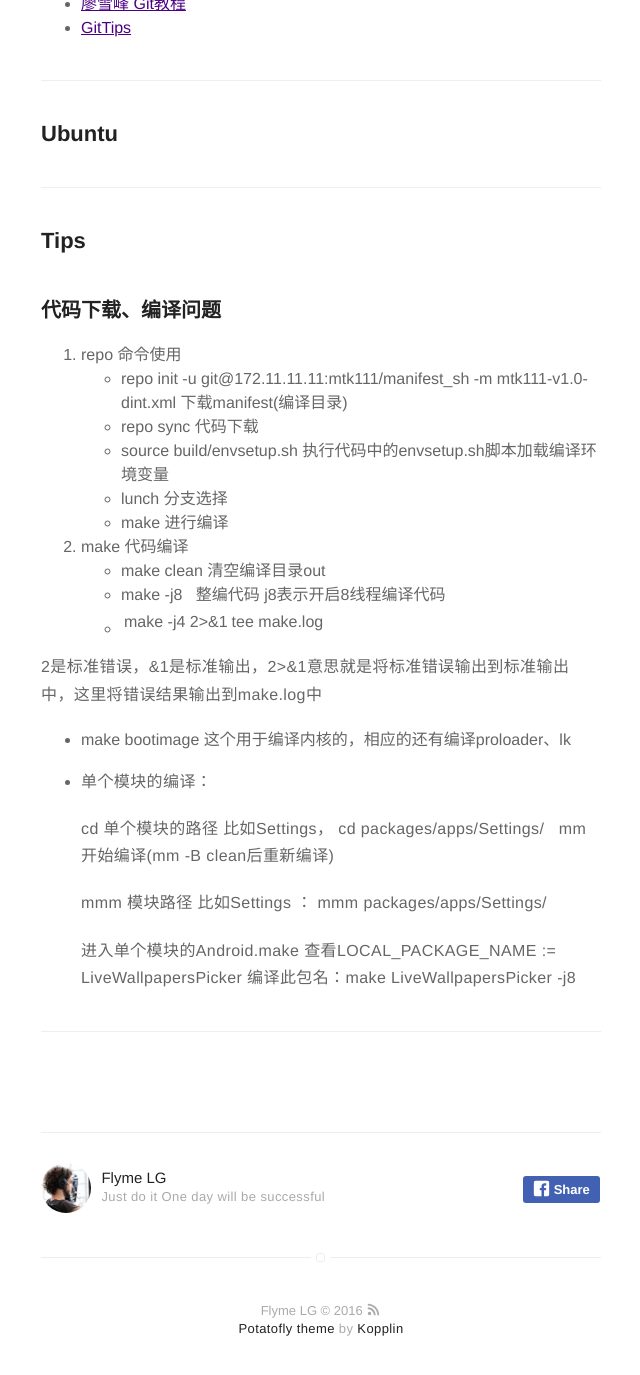
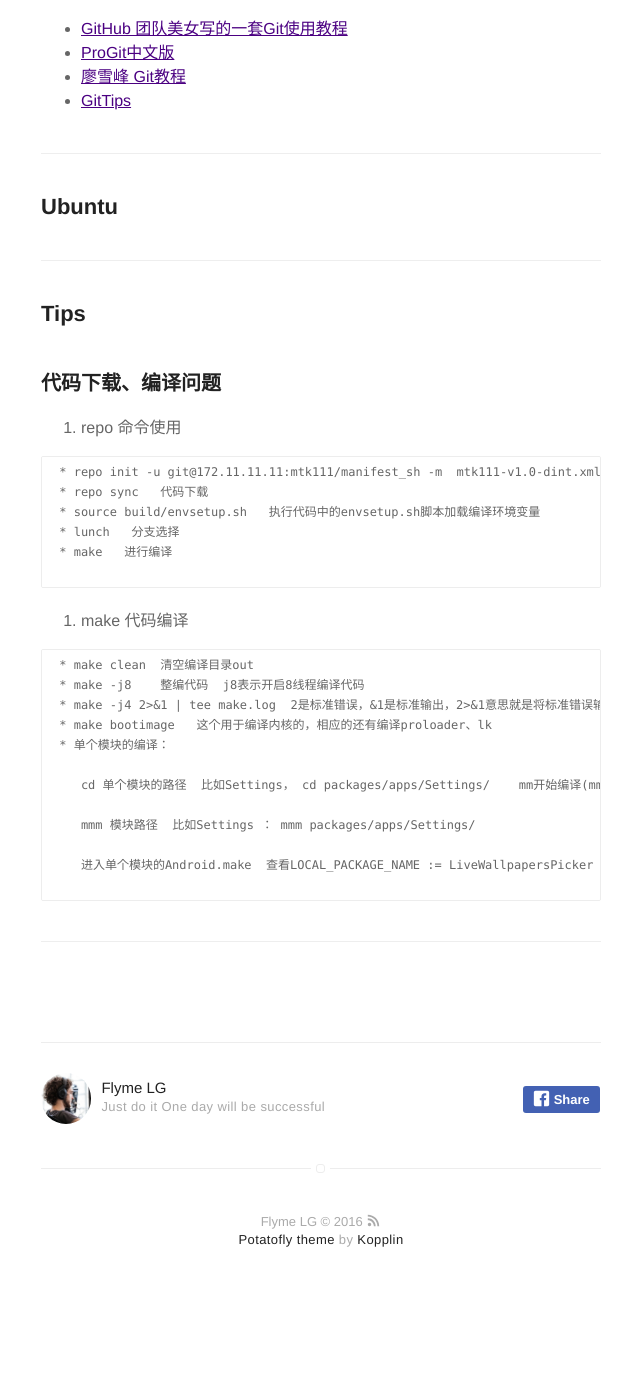
Before and after one commit to potatofly/potatofly.github.io, a Jekyll site: the page built from _posts/2016-10-21-note.md, in a window 1280 px wide and 1400 px high, scrolled down 1715 px. Shown: the top 1375 px of the window, without its empty margins (319-959 px from the left). Built offline with Jekyll 4.4.1, drawn with Linux system fonts in a browser that asks for light colours; after the commit the page ends 3026 px from its top, so only the background shows below that; some of the changed text lies outside the part shown.

Commit message:
Update 2016-10-21-note.md

```diff
--- a/_posts/2016-10-21-note.md
+++ b/_posts/2016-10-21-note.md
@@ -39,12 +39,16 @@
 
 ### 代码分支查看
 1. 整套代码分支查看
-* cd 代码目录/.repo
-* 查看 manifests 文件可以看到代码的所有分支情况
+ {% highlight raw %}
+ * cd 代码目录/.repo
+ * 查看 manifests 文件可以看到代码的所有分支情况
+ {% endhighlight %}
 2. 代码某个目录分支查看
-* cd code-Lite/bootable/recovery   进入查看目录
-* ：～.../recovery$ git remote -v   查看当前代码模块提交分支
-* origin    git@172.26.12.184:mtk8783m/platform/bootable/recovery.git (fetch) 执行上述命令后显示的分支情况
+ {% highlight raw %}
+ * cd code-Lite/bootable/recovery   进入查看目录
+ * ：～.../recovery$ git remote -v   查看当前代码模块提交分支
+ * origin    git@172.26.12.184:mtk8783m/platform/bootable/recovery.git (fetch) 执行上述命令后显示的分支情况
+ {% endhighlight %}
 
 ### 版本回退命令
 * git reset 807f0da91a1e1a4ec2ce48ed33a703cd3b1d7a5f   回退版本保留原来更改
@@ -72,25 +76,30 @@
 
 ### 代码下载、编译问题
 1. repo 命令使用
-* repo init -u git@172.11.11.11:mtk111/manifest_sh -m  mtk111-v1.0-dint.xml   下载manifest(编译目录)
-* repo sync   代码下载
-* source build/envsetup.sh   执行代码中的envsetup.sh脚本加载编译环境变量
-* lunch   分支选择
-* make   进行编译
+ {% highlight raw %}
+ * repo init -u git@172.11.11.11:mtk111/manifest_sh -m  mtk111-v1.0-dint.xml   下载manifest(编译目录)
+ * repo sync   代码下载
+ * source build/envsetup.sh   执行代码中的envsetup.sh脚本加载编译环境变量
+ * lunch   分支选择
+ * make   进行编译
+ {% endhighlight %}
 2. make 代码编译
-* make clean  清空编译目录out
-* make -j8    整编代码  j8表示开启8线程编译代码
-* make -j4 2>&1 | tee make.log
-
- 2是标准错误，&1是标准输出，2>&1意思就是将标准错误输出到标准输出中，这里将错误结果输出到make.log中
-* make bootimage   这个用于编译内核的，相应的还有编译proloader、lk
-* 单个模块的编译：
+ {% highlight raw %}
+ * make clean  清空编译目录out
+ * make -j8    整编代码  j8表示开启8线程编译代码
+ * make -j4 2>&1 | tee make.log  2是标准错误，&1是标准输出，2>&1意思就是将标准错误输出到标准输出中，这里将错误结果输出到make.log中
+ * make bootimage   这个用于编译内核的，相应的还有编译proloader、lk
+ * 单个模块的编译：
 
     cd 单个模块的路径  比如Settings， cd packages/apps/Settings/    mm开始编译(mm -B  clean后重新编译)
 
     mmm 模块路径  比如Settings ： mmm packages/apps/Settings/
 
     进入单个模块的Android.make  查看LOCAL_PACKAGE_NAME := LiveWallpapersPicker  编译此包名：make LiveWallpapersPicker -j8
+ {% endhighlight %}
+
+
+
 
 
 
```
